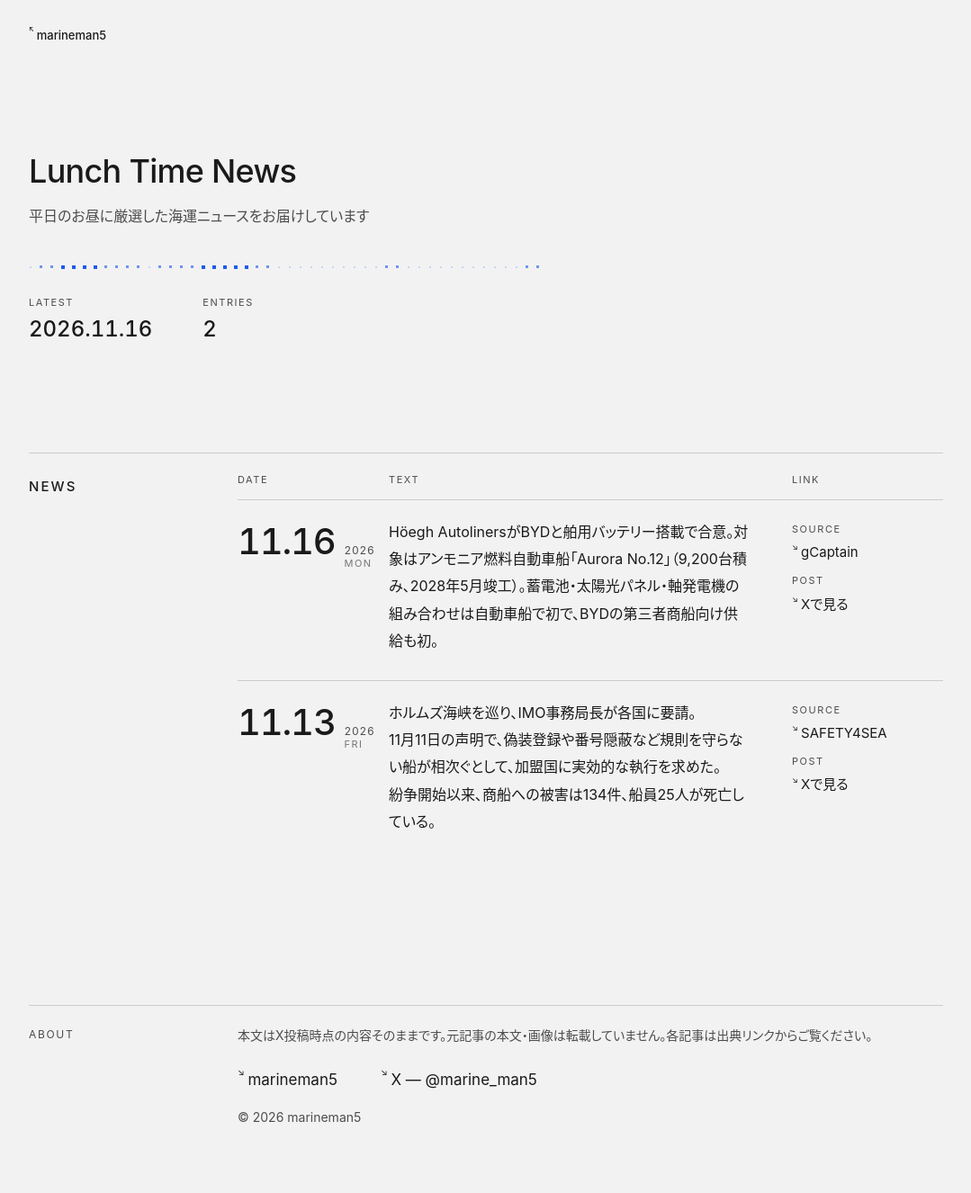
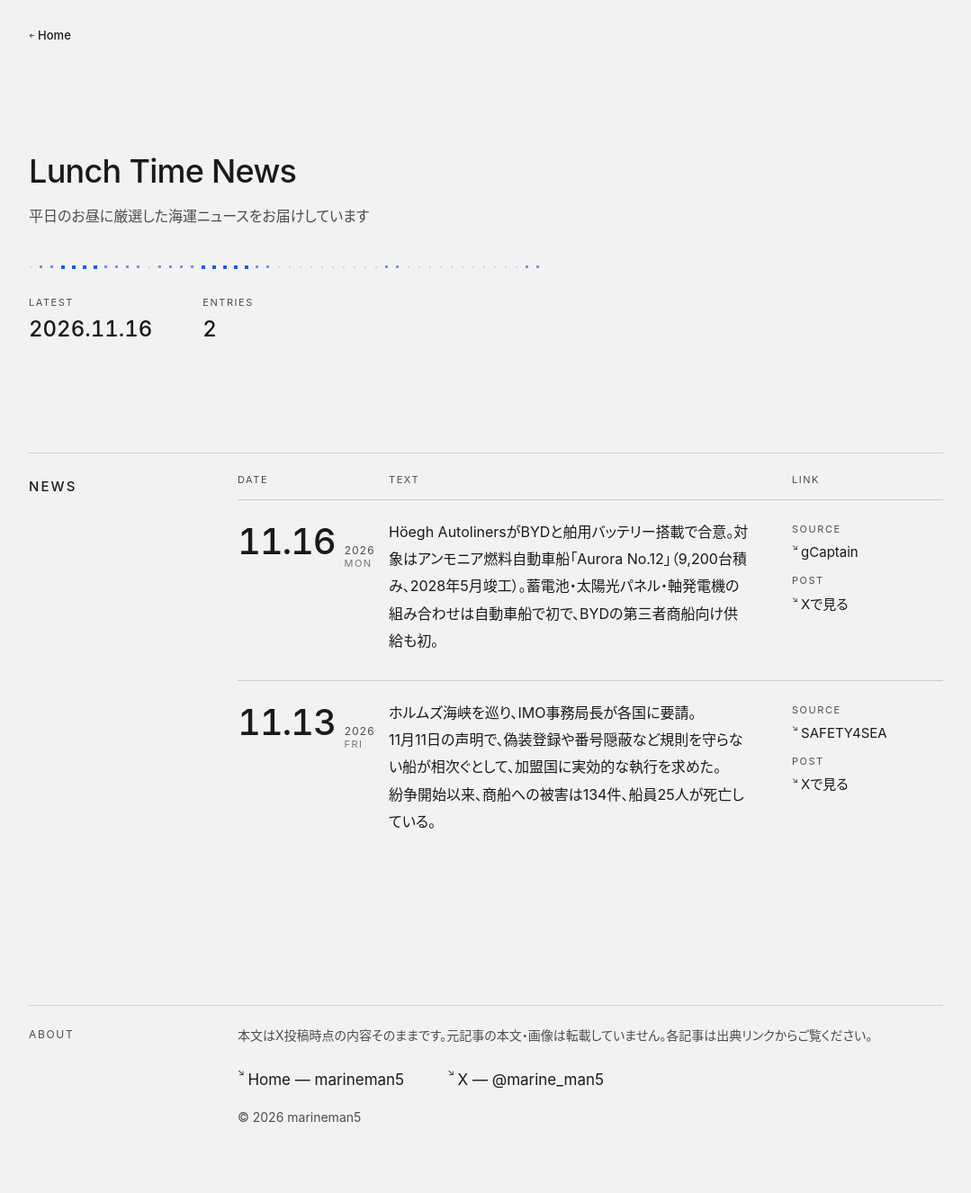
Before and after one commit to Marineman5/news, a plain HTML site: page index.html in a window 1280 px wide. Shown: the whole page at 90% size, without its empty margins (100-1179 px from the left). Drawn offline with Linux system fonts and the light colour scheme.

Commit message:
Home link label: header ← Home, footer Home — marineman5

```diff
--- a/index.html
+++ b/index.html
@@ -10,7 +10,7 @@
 <link rel="stylesheet" href="style.css">
 </head>
 <body class="v-v2">
-<header class="top"><a href="https://me.marineman5.com/"><span class="lbl"><span class="ar" aria-hidden="true">↖</span>marineman5</span></a></header>
+<header class="top"><a href="https://me.marineman5.com/" aria-label="marineman5 ホームへ"><span class="lbl"><span class="ar" aria-hidden="true">←</span>Home</span></a></header>
 
 <section class="mast" aria-labelledby="title">
   <h1 id="title">Lunch Time News</h1>
@@ -46,7 +46,7 @@
   <div class="b">
     <p class="c">本文はX投稿時点の内容そのままです。元記事の本文・画像は転載していません。各記事は出典リンクからご覧ください。</p>
     <ul>
-      <li><a href="https://me.marineman5.com/"><span class="lbl"><span class="ar" aria-hidden="true">↘</span>marineman5</span></a></li>
+      <li><a href="https://me.marineman5.com/"><span class="lbl"><span class="ar" aria-hidden="true">↘</span>Home — marineman5</span></a></li>
       <li><a href="https://x.com/marine_man5" rel="noopener"><span class="lbl"><span class="ar" aria-hidden="true">↘</span>X — @marine_man5</span></a></li>
     </ul>
     <p class="c">© 2026 marineman5</p>
--- a/style.css
+++ b/style.css
@@ -22,6 +22,7 @@ ul{list-style:none}
 
 header.top{padding:28px var(--pad) 0;font-size:13px;color:var(--ink2)}
 header.top .lbl{font-weight:500;color:var(--ink)}
+header.top .ar{vertical-align:.3em} /* "←" only: top-aligned looked superscript; centre on x-height. footer ↘ unchanged */
 
 /* masthead: title, lead, dot strip, LATEST / ENTRIES */
 .mast{margin:120px var(--pad) 0}
```
